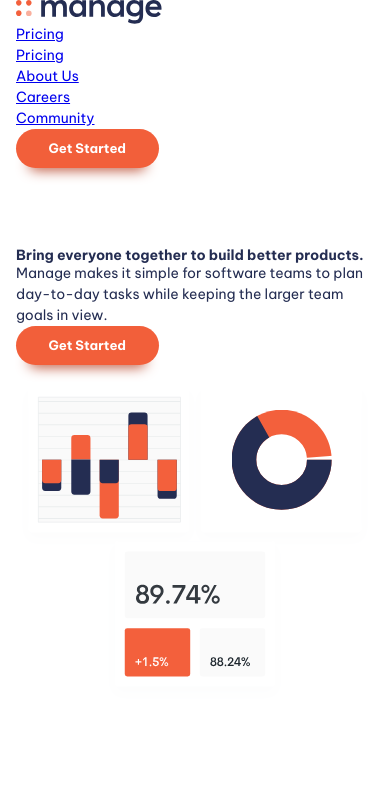
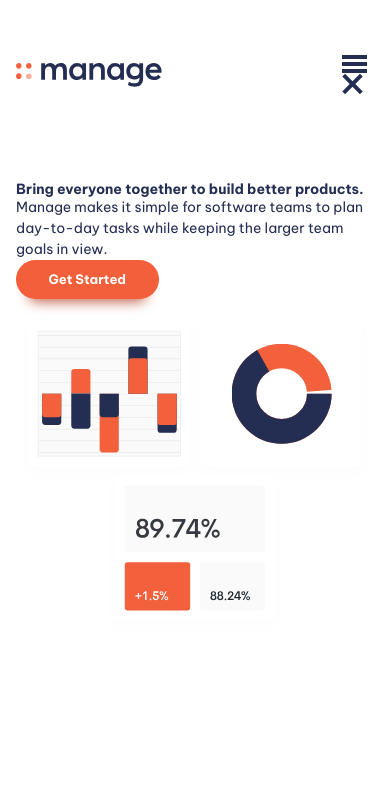
Before and after one commit to roy-276/Site-Landing-Page, a website built with Vite: page index.html in a window 390 px wide. Shown: the top 796 px of the page. Built offline with nearby package versions, Linux system fonts and the light colour scheme.

Commit message:
Navigation

```diff
--- a/index.html
+++ b/index.html
@@ -18,8 +18,24 @@
     <!-- header starts here -->
     <header class="primary-header">
       <div class="container">
+        <div class="nav-wrapper">
           <a href="#"><img src="images/logo.svg" alt="Manage" /></a>
-        <nav class="primary-navigation">
+          <button class="mobile-nav-toggle" aria-controls="primary-navigation">
+            <img
+              class="icon-hamburger"
+              src="images/icon-hamburger.svg"
+              alt=""
+              aria-hidden="true"
+            />
+            <img
+              class="icon-close"
+              src="images/icon-close.svg"
+              alt=""
+              aria-hidden="true"
+            />
+            <span class="visually-hidden">Menu</span>
+          </button>
+          <nav class="primary-navigation" id="primary-navigation">
             <ul aria-label="Primary" role="list" class="nav-list">
               <li><a href="#">Pricing</a></li>
               <li><a href="#">Pricing</a></li>
@@ -28,7 +44,8 @@
               <li><a href="#">Community</a></li>
             </ul>
           </nav>
-        <button class="button">Get Started</button>
+          <button class="button" style="display: none">Get Started</button>
+        </div>
       </div>
     </header>
     <!-- header ends here -->
--- a/main.js
+++ b/main.js
@@ -0,0 +1,2 @@
+const navToggle = document.querySelector('.nav-toggle');
+const primaryNav = document.querySelector('.primary-navigation');
--- a/style.css
+++ b/style.css
@@ -120,6 +120,19 @@ svg {
 }
 
 /*Utility classes*/
+
+.visually-hidden {
+  position: absolute;
+  width: 1px;
+  height: 1px;
+  padding: 0;
+  margin: -1px;
+  overflow: hidden;
+  clip: rect(0, 0, 0, 0);
+  white-space: nowrap; /* added line */
+  border: 0;
+}
+
 .text-primary-400 {
   color: var(--clr-primary-400);
 }
@@ -253,3 +266,37 @@ body {
   background-color: var(--clr-neutral-100);
   color: var(--clr-accent-300);
 }
+
+/* nav styles */
+
+.primary-header {
+  margin-top: var(--size-700);
+}
+
+.nav-wrapper {
+  display: flex;
+  justify-content: space-between;
+  align-items: center;
+}
+
+.mobile-nav-toggle {
+  display: none;
+}
+
+@media (max-width: 50em) {
+  .primary-navigation {
+    display: none;
+  }
+
+  .mobile-nav-toggle {
+    display: block;
+    cursor: pointer;
+    background: transparent;
+    border: 0;
+    padding: 0.5em;
+  }
+
+  .mobile-nav-toggle .bar {
+    display: none;
+  }
+}
```
Lines whose indentation alone changed are shown as unchanged.
